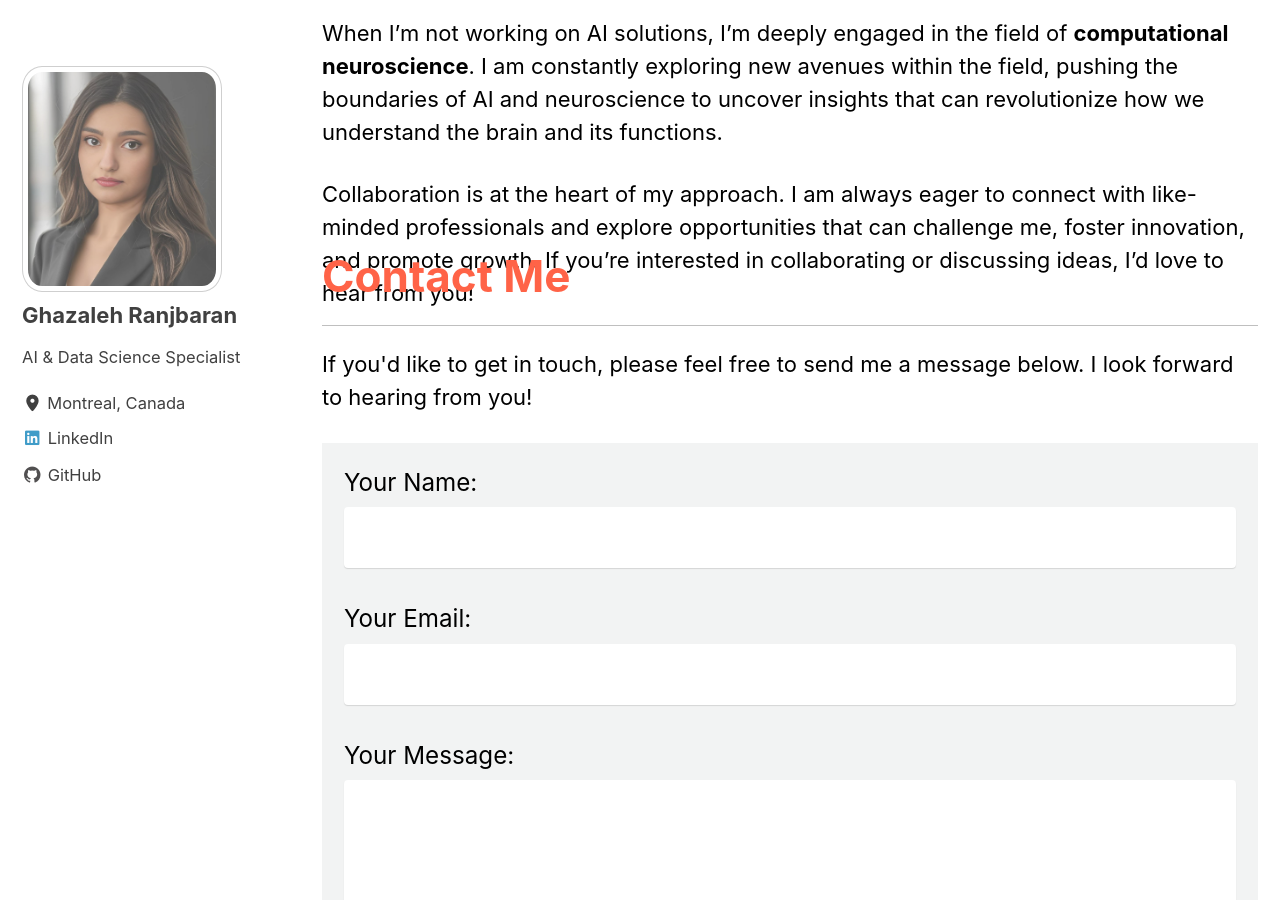
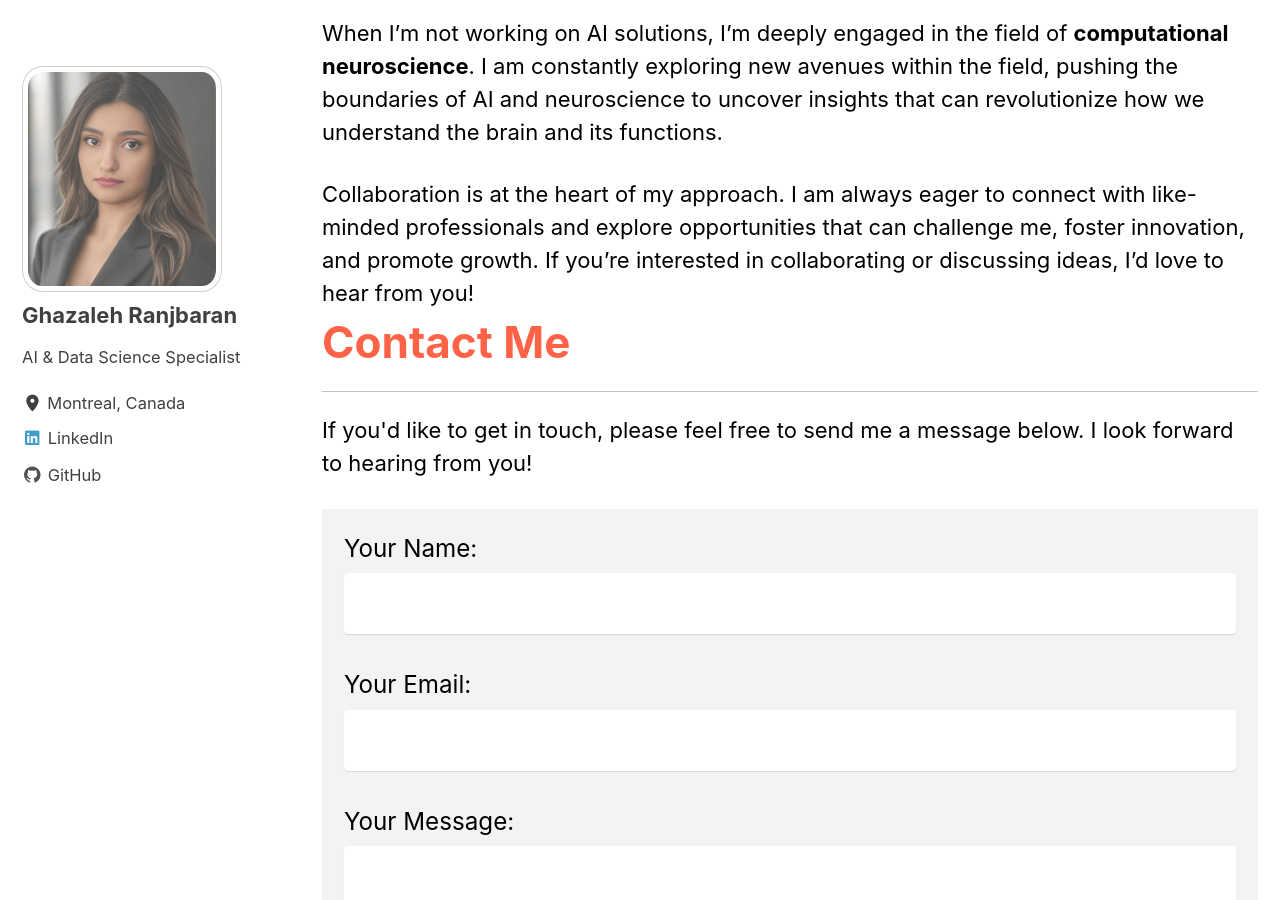
Before and after one commit to ghazalehran/ghazalehran.github.io, a Jekyll site: the page built from about.md, in a window 1280 px wide and 900 px high, scrolled down 680 px. Built offline with Jekyll 4.4.1, drawn with Linux system fonts in a browser that asks for light colours; cached includes are drawn as plain includes.

Commit message:
Update about.md

```diff
--- a/about.md
+++ b/about.md
@@ -17,7 +17,7 @@ author_profile: true
 
 <p>Collaboration is at the heart of my approach. I am always eager to connect with like-minded professionals and explore opportunities that can challenge me, foster innovation, and promote growth. If you’re interested in collaborating or discussing ideas, I’d love to hear from you!</p>
 
-<section id="contact" style="padding: 2em 0; margin-top: -10em;">
+<section id="contact" style="padding: 2em 0; margin-top: -7em;">
   <h2 style="font-size: 2em; color: #FF6347;">Contact Me</h2>
   <p>If you'd like to get in touch, please feel free to send me a message below. I look forward to hearing from you!</p>
 
```
